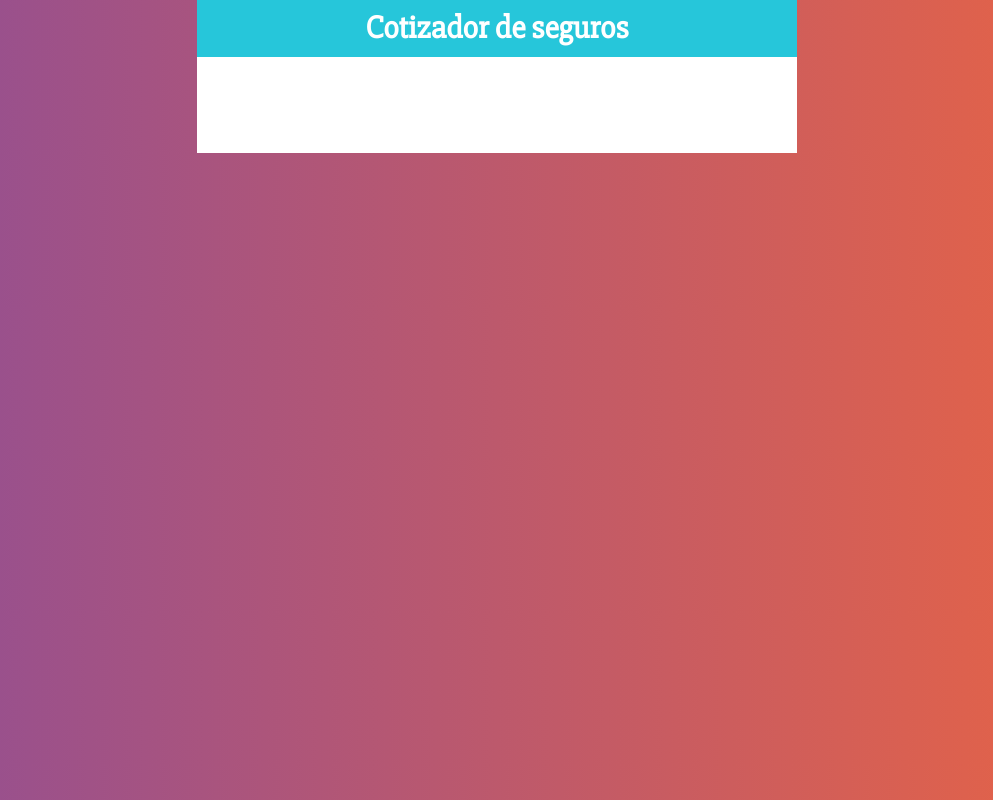
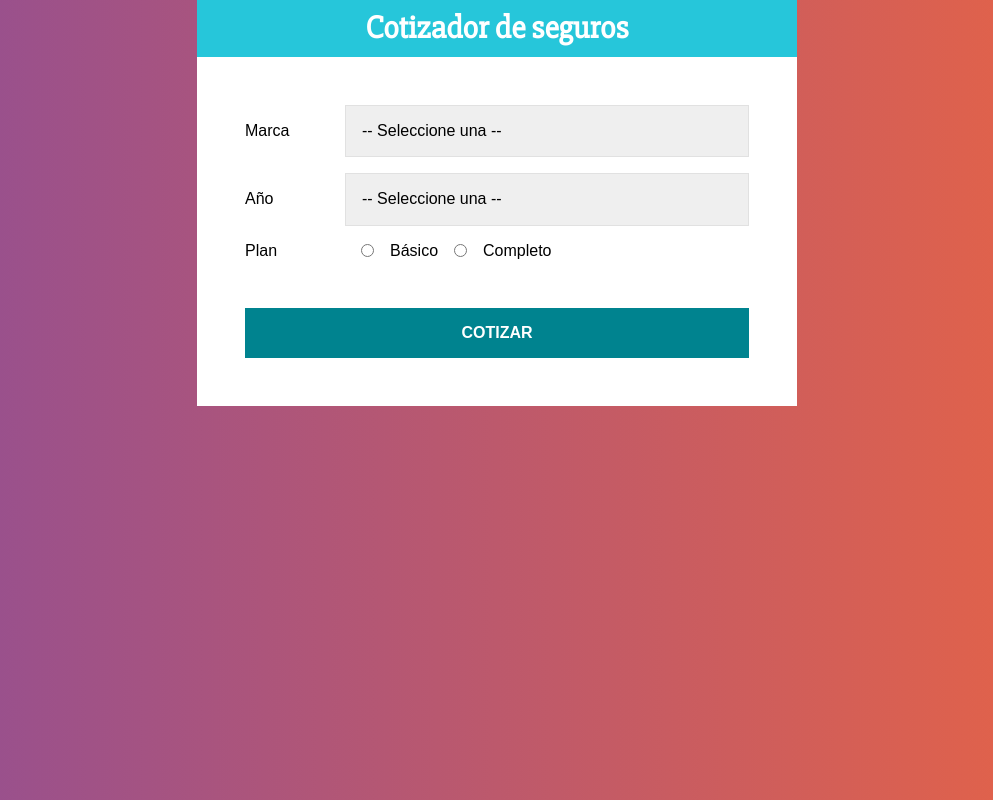
Before and after one commit to Serpache/React-Cotizador-Seguros, a React (Create React App) app: page / in a window 1280 px wide. Shown: the whole page, without its empty margins (143-1136 px from the left). Built offline with nearby package versions, Linux system fonts and the light colour scheme.

Commit message:
form component styled

```diff
--- a/src/App.js
+++ b/src/App.js
@@ -1,6 +1,7 @@
 import React from 'react';
 import styled from '@emotion/styled';
 import Header from './components/Header'
+import Formulario from './components/Formulario'
 
 const Contenedor = styled.div`
     max-width: 600px;
@@ -19,7 +20,9 @@
         titulo="Cotizador de seguros"
       />
       <ContenedorFormulario>
-
+      <Formulario
+        titulo="Cotizador de seguros"
+      />
       </ContenedorFormulario>
     </Contenedor>
   );
--- /dev/null
+++ b/src/components/Formulario.jsx
@@ -0,0 +1,85 @@
+import React from "react";
+import styled from '@emotion/styled';
+
+const Campo = styled.div`
+    display: flex;
+    margin-bottom: 1rem;
+    align-items: center;
+`;
+
+const Label = styled.label`
+    flex: 0 0 100px;
+`;
+
+const Select = styled.select`
+    display: block;
+    width: 100%;
+    padding: 1rem;
+    border: 1px solid #e1e1e1;
+    -webkit-appearance: none;
+`;
+
+const InputRadio = styled.input`
+    margin: 0 1rem;
+`;
+
+const Boton = styled.button`
+    background-color: #00838F;
+    font-size: 16px;
+    width: 100%;
+    padding: 1rem;
+    color: #fff;
+    text-transform: uppercase;
+    font-weight: bold;
+    border: none;
+    transition: background-color .3s ease;
+    margin-top: 2rem;
+
+    &:hover{
+        cursor: pointer;
+        background-color: #26C6DA
+    }
+`;
+
+const Formulario = () => {
+  return (
+    <form>
+      <Campo>
+        <Label>Marca</Label>
+        <Select>
+          <option value="">-- Seleccione una --</option>
+          <option value="americano"> Americano </option>
+          <option value="europeo"> Europeo </option>
+          <option value="asiatico"> Asiático </option>
+        </Select>
+      </Campo>
+
+      <Campo>
+        <Label>Año</Label>
+        <Select>
+          <option value="">-- Seleccione una --</option>
+          <option value="2021">2021</option>
+          <option value="2020">2020</option>
+          <option value="2019">2019</option>
+          <option value="2018">2018</option>
+          <option value="2017">2017</option>
+          <option value="2016">2016</option>
+          <option value="2015">2015</option>
+          <option value="2014">2014</option>
+          <option value="2013">2013</option>
+          <option value="2012">2012</option>
+        </Select>
+      </Campo>
+
+      <Campo>
+        <Label>Plan</Label>
+        <InputRadio type="radio" name="plan" value="basico" /> Básico
+        <InputRadio type="radio" name="plan" value="completo" /> Completo
+      </Campo>
+
+      <Boton type="button">Cotizar</Boton>
+    </form>
+  );
+};
+
+export default Formulario;
```
Also changed, not shown: 1 other file (tests, documents, lock files or other folders).
